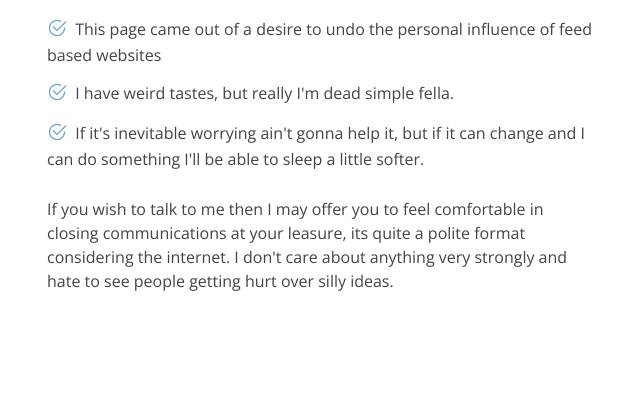
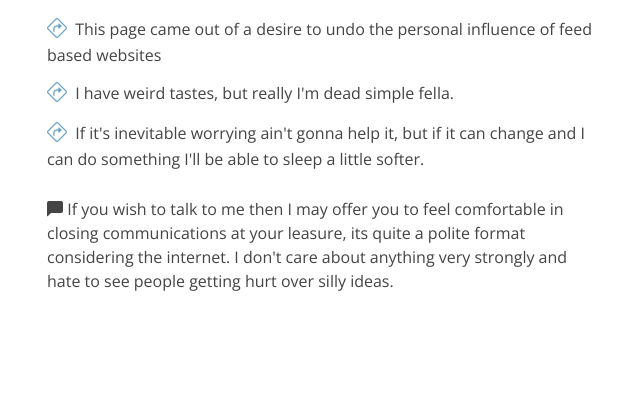
Before and after one commit to Holozoa/holozoa.github.io, a plain HTML site: page about.html in a window 1280 px wide. Shown: the part 339-746 px from the top of the page, 605-1245 px from the left. Drawn offline with nearby package versions, Linux system fonts and the light colour scheme.

Commit message:
updated about icons to reflect content

```diff
--- a/about.html
+++ b/about.html
@@ -110,12 +110,12 @@
               Holozoa is my pseudonym, I chose this by working my way up the taxonomy of the grasshopper, a literal translation is all animal life. I think of it like an antiname.
             </p>
             <ul>
-              <li><i class="bi bi-check2-circle"></i> This page came out of a desire to undo the personal influence of feed based websites</li>
-              <li><i class="bi bi-check2-circle"></i> I have weird tastes, but really I'm dead simple fella. </li>
-              <li><i class="bi bi-check2-circle"></i> If it's inevitable worrying ain't gonna help it, but if it can change and I can do something I'll be able to sleep a little softer.</li>
+              <li><i class="bi bi-sign-turn-right"></i> This page came out of a desire to undo the personal influence of feed based websites</li>
+              <li><i class="bi bi-sign-turn-right"></i> I have weird tastes, but really I'm dead simple fella. </li>
+              <li><i class="bi bi-sign-turn-right"></i> If it's inevitable worrying ain't gonna help it, but if it can change and I can do something I'll be able to sleep a little softer.</li>
             </ul>
             <p>
-              If you wish to talk to me then I may offer you to feel comfortable in closing communications at your leasure, its quite a polite format considering the internet. I don't care about anything very strongly and hate to see people getting hurt over silly ideas.
+              <i class="bi bi-chat-left-fill"></i>  If you wish to talk to me then I may offer you to feel comfortable in closing communications at your leasure, its quite a polite format considering the internet. I don't care about anything very strongly and hate to see people getting hurt over silly ideas.
             </p>
           </div>
         </div>
```
